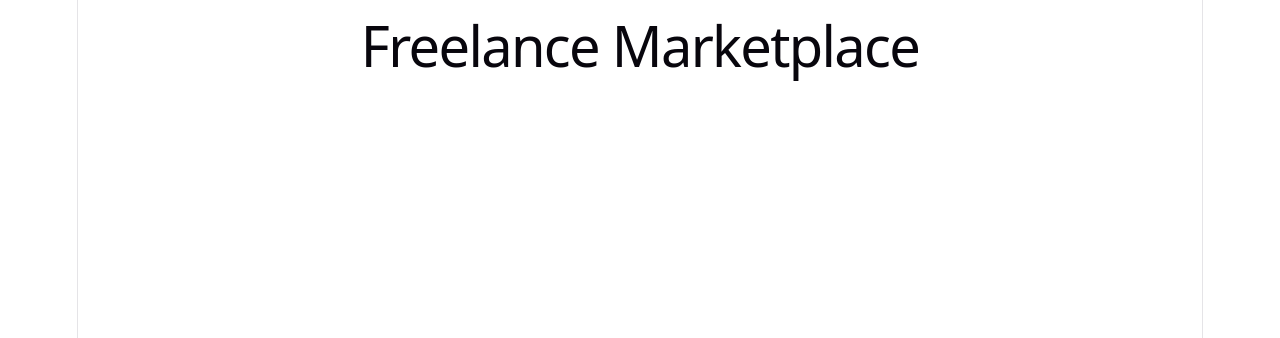
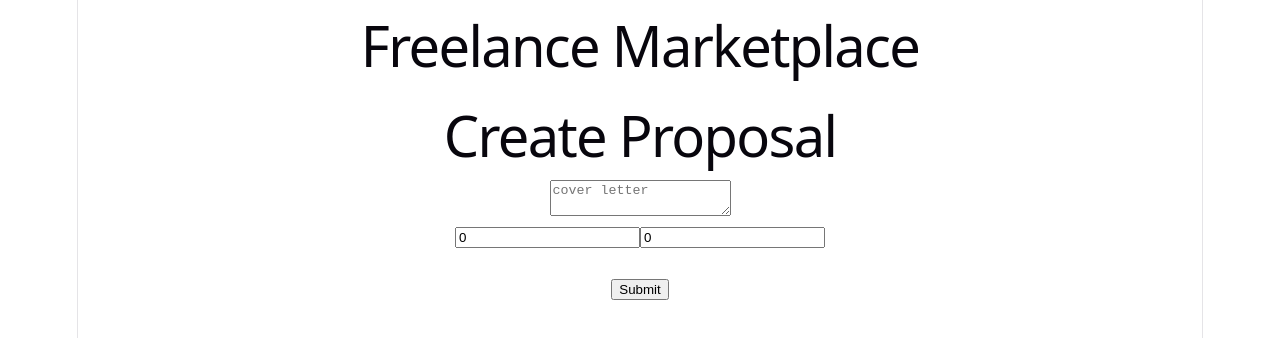
Before and after one commit to MidNight91119/freelance-marketplace, a React (Vite) app in the folder web/: page /projects/1/propose in a window 1280 px wide. Shown: the top 338 px of the page. Built offline with nearby package versions, Linux system fonts and the light colour scheme; no server answers.

Commit message:
feat: submit proposal page with project id from url
Signed-off-by: Ayush Bhagwat <ayushbhagwat921@gmail.com>

```diff
--- a/web/src/App.tsx
+++ b/web/src/App.tsx
@@ -3,6 +3,7 @@ import Login from "./pages/Login";
 import Projects from "./pages/Projects";
 import Signup from "./pages/Signup";
 import CreateProject from "./pages/CreateProject.tsx";
+import SubmitProposal from "./pages/SubmitProposal.tsx";
 
 function App() {
   return (
@@ -27,6 +28,14 @@ function App() {
             </ProtectedRoute>
           }
         />
+        <Route
+          path="/projects/:projectId/propose"
+          element={
+            // <ProtectedRoute>
+            <SubmitProposal />
+            // </ProtectedRoute>
+          }
+        />
       </Routes>
     </>
   );
--- a/web/src/pages/Projects.tsx
+++ b/web/src/pages/Projects.tsx
@@ -36,7 +36,9 @@ function Projects() {
       </div>
       <ul>
         {projects.map((p) => (
-          <li key={p.id}>{p.title}</li>
+          <li key={p.id}>
+            {p.title} <Link to={`/projects/${p.id}/propose`}>Propose</Link>
+          </li>
         ))}
       </ul>
     </>
--- /dev/null
+++ b/web/src/pages/SubmitProposal.tsx
@@ -0,0 +1,67 @@
+import { useState } from "react";
+import { api } from "../api";
+import { useNavigate, useParams } from "react-router";
+
+function SubmitProposal() {
+  const [coverLetter, setCoverLetter] = useState("");
+  const [proposedPrice, setProposedPrice] = useState(0);
+  const [estimatedDuration, setEstimatedDuration] = useState(0);
+  const [error, setErrror] = useState("");
+  const { projectId } = useParams();
+  const navigate = useNavigate();
+
+  async function handleSubmitProposal(e: React.SubmitEvent<HTMLFormElement>) {
+    e.preventDefault();
+    setErrror("");
+
+    try {
+      await api(`/api/projects/${projectId}/proposals`, {
+        method: "POST",
+        body: JSON.stringify({
+          coverLetter: coverLetter,
+          proposedPrice: proposedPrice,
+          estimatedDuration: estimatedDuration,
+        }),
+      });
+      navigate("/projects");
+    } catch (err) {
+      setErrror((err as Error).message);
+    }
+  }
+
+  return (
+    <>
+      <h1>Create Proposal</h1>
+      <form onSubmit={handleSubmitProposal}>
+        <div>
+          <textarea
+            placeholder="cover letter"
+            value={coverLetter}
+            onChange={(e) => setCoverLetter(e.target.value)}
+          />
+        </div>
+        <div>
+          <input
+            placeholder="proposed price"
+            type="number"
+            value={proposedPrice}
+            onChange={(e) => setProposedPrice(e.target.valueAsNumber)}
+          />
+          <input
+            placeholder="estimated duration"
+            type="number"
+            value={estimatedDuration}
+            onChange={(e) => setEstimatedDuration(e.target.valueAsNumber)}
+          />
+        </div>
+        <br />
+        <div>
+          <button>Submit</button>
+        </div>
+      </form>
+      {error && <p>{error}</p>}
+    </>
+  );
+}
+
+export default SubmitProposal;
```
